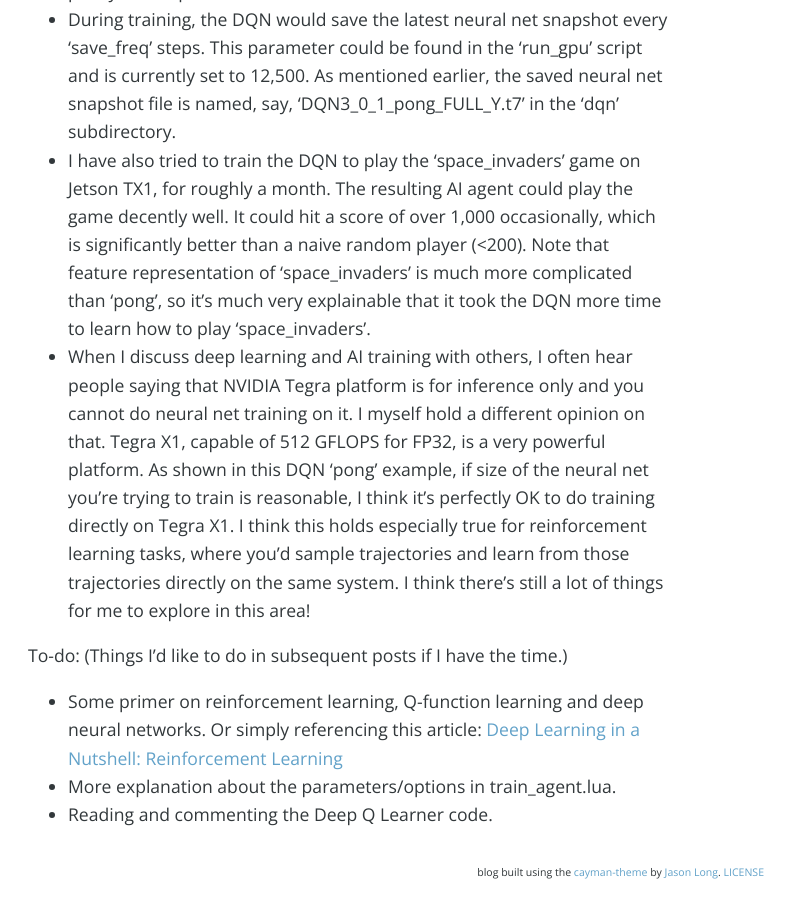
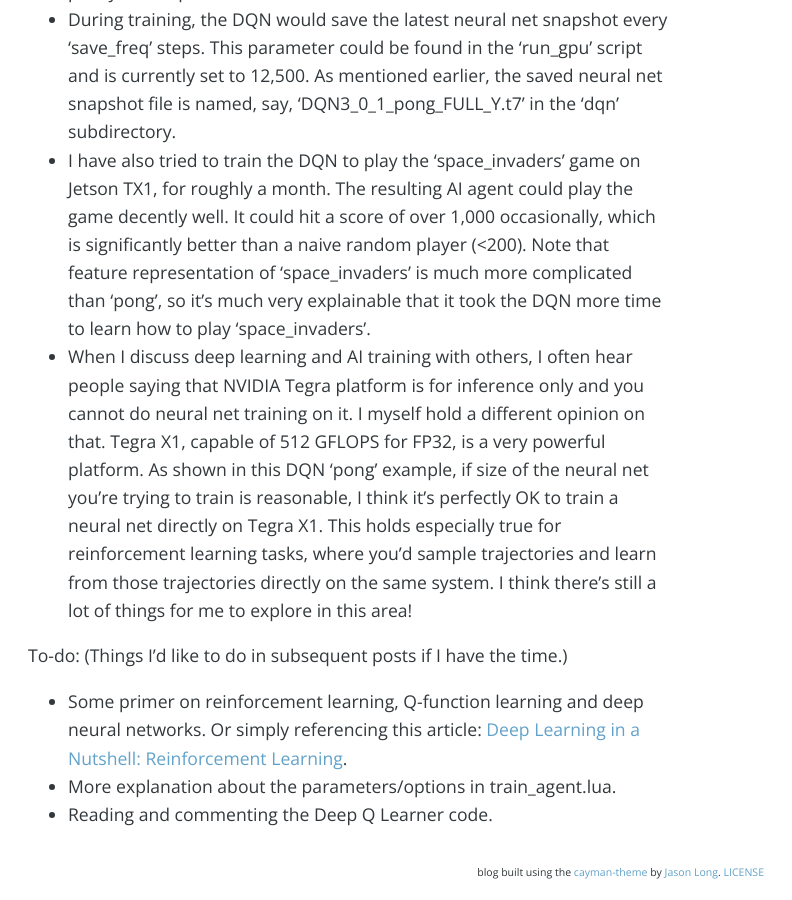
Before and after one commit to jkjung-avt/jkjung-avt.github.io, a Jekyll site: the page built from _posts/2017-02-01-dqn-pong.md, in a window 1280 px wide and 900 px high, scrolled down 2878 px. Shown: the whole window, without its empty margins (292-1084 px from the left). Built offline with Jekyll 4.4.1, drawn with Linux system fonts in a browser that asks for light colours; nearby versions of some CDN libraries; comment, search, counter and statistics services are not loaded.

Commit message:
Minor fixes

```diff
--- a/_posts/2017-02-01-dqn-pong.md
+++ b/_posts/2017-02-01-dqn-pong.md
@@ -40,10 +40,10 @@ Finally I'd like to put down some additional notes about this Torch7 DQN impleme
 * As explained earlier, I decreased size of the 'replay_memory' in order to reduce memory requirement of the DQN. Since the main purpose of the replay memory is to generate near iid data to train the neural net, reducing its size might increase dependency of the data used for training. For my experiment on the 'pong' game, this doesn't seem to hurt the performance too much. However, for more complicated games or games with longer episodes, reducing 'replay_memory' might have a pretty bad impact.
 * During training, the DQN would save the latest neural net snapshot every 'save_freq' steps. This parameter could be found in the 'run_gpu' script and is currently set to 12,500. As mentioned earlier, the saved neural net snapshot file is named, say, 'DQN3_0_1_pong_FULL_Y.t7' in the 'dqn' subdirectory.
 * I have also tried to train the DQN to play the 'space_invaders' game on Jetson TX1, for roughly a month. The resulting AI agent could play the game decently well. It could hit a score of over 1,000 occasionally, which is significantly better than a naive random player (<200). Note that feature representation of 'space_invaders' is much more complicated than 'pong', so it's much very explainable that it took the DQN more time to learn how to play 'space_invaders'.
-* When I discuss deep learning and AI training with others, I often hear people saying that NVIDIA Tegra platform is for inference only and you cannot do neural net training on it. I myself hold a different opinion on that. Tegra X1, capable of 512 GFLOPS for FP32, is a very powerful platform. As shown in this DQN 'pong' example, if size of the neural net you're trying to train is reasonable, I think it's perfectly OK to do training directly on Tegra X1. I think this holds especially true for reinforcement learning tasks, where you'd sample trajectories and learn from those trajectories directly on the same system. I think there's still a lot of things for me to explore in this area!
+* When I discuss deep learning and AI training with others, I often hear people saying that NVIDIA Tegra platform is for inference only and you cannot do neural net training on it. I myself hold a different opinion on that. Tegra X1, capable of 512 GFLOPS for FP32, is a very powerful platform. As shown in this DQN 'pong' example, if size of the neural net you're trying to train is reasonable, I think it's perfectly OK to train a neural net directly on Tegra X1. This holds especially true for reinforcement learning tasks, where you'd sample trajectories and learn from those trajectories directly on the same system. I think there's still a lot of things for me to explore in this area!
 
 To-do: (Things I'd like to do in subsequent posts if I have the time.)
 
-* Some primer on reinforcement learning, Q-function learning and deep neural networks. Or simply referencing this article: [Deep Learning in a Nutshell: Reinforcement Learning](https://devblogs.nvidia.com/parallelforall/deep-learning-nutshell-reinforcement-learning/)
+* Some primer on reinforcement learning, Q-function learning and deep neural networks. Or simply referencing this article: [Deep Learning in a Nutshell: Reinforcement Learning](https://devblogs.nvidia.com/parallelforall/deep-learning-nutshell-reinforcement-learning/).
 * More explanation about the parameters/options in train_agent.lua.
 * Reading and commenting the Deep Q Learner code.
```
